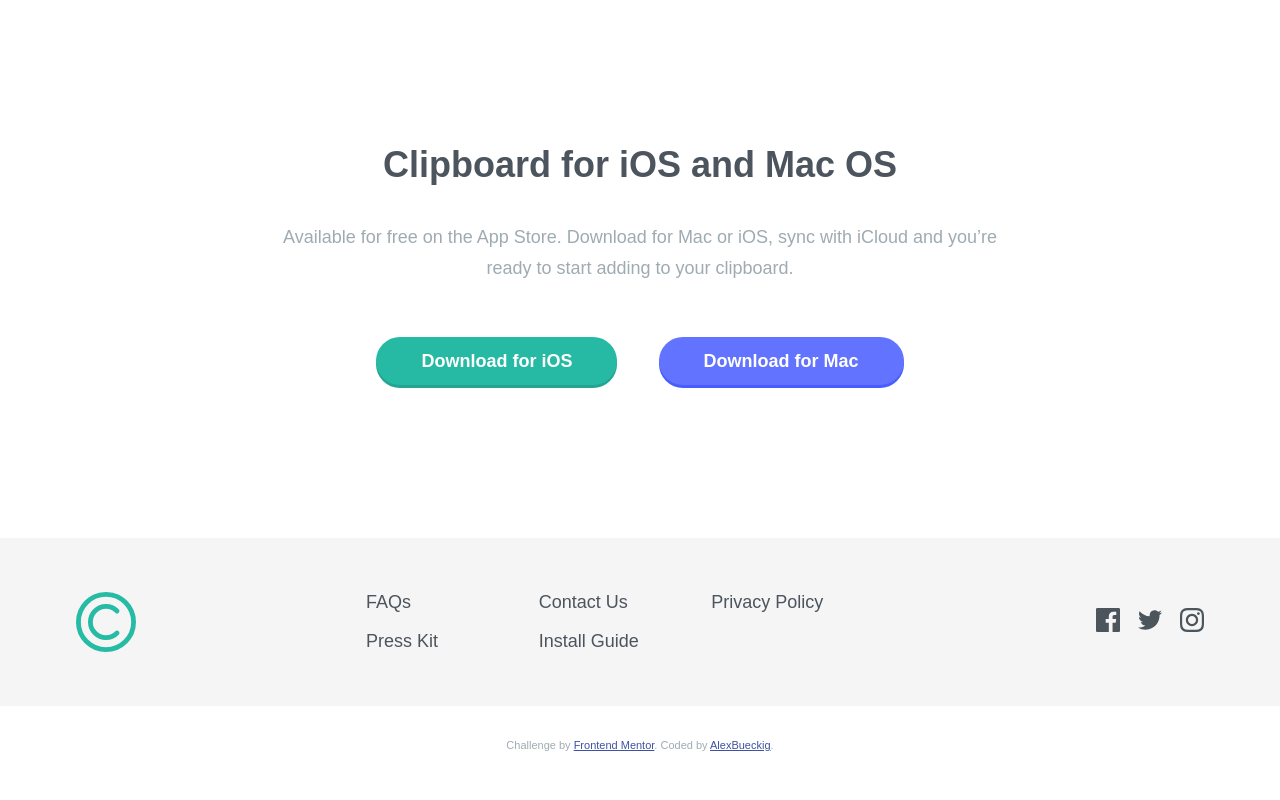
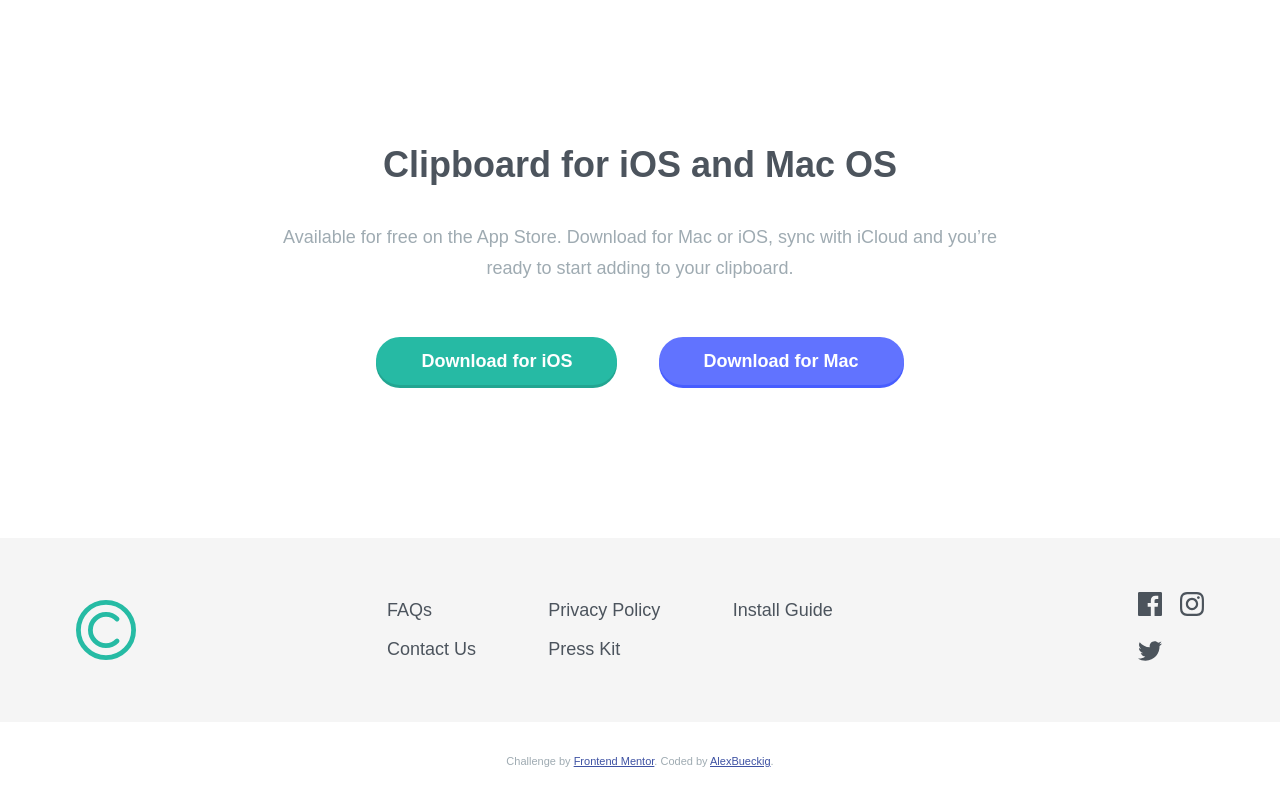
Before and after one commit to AlexBueckig/fm-challenge-10, a website: page index.html in a window 1280 px wide. Shown: the part 3217-4017 px from the top of the page. Drawn offline with nearby package versions, Linux system fonts and the light colour scheme; files that its build step writes are made by us from their sources; files whose address does not match are found by name; a web font is replaced by a local one.

Commit message:
changed grid-auto-flow in footer

```diff
--- a/scss/components/_footer.scss
+++ b/scss/components/_footer.scss
@@ -35,7 +35,8 @@
 
     &__list {
       display: grid;
-      grid-template-columns: repeat(3, 1fr);
+      grid-template-rows: repeat(2, 1fr);
+      grid-auto-flow: column;
       text-align: left;
       gap: 1em;
       margin: 0;
```
